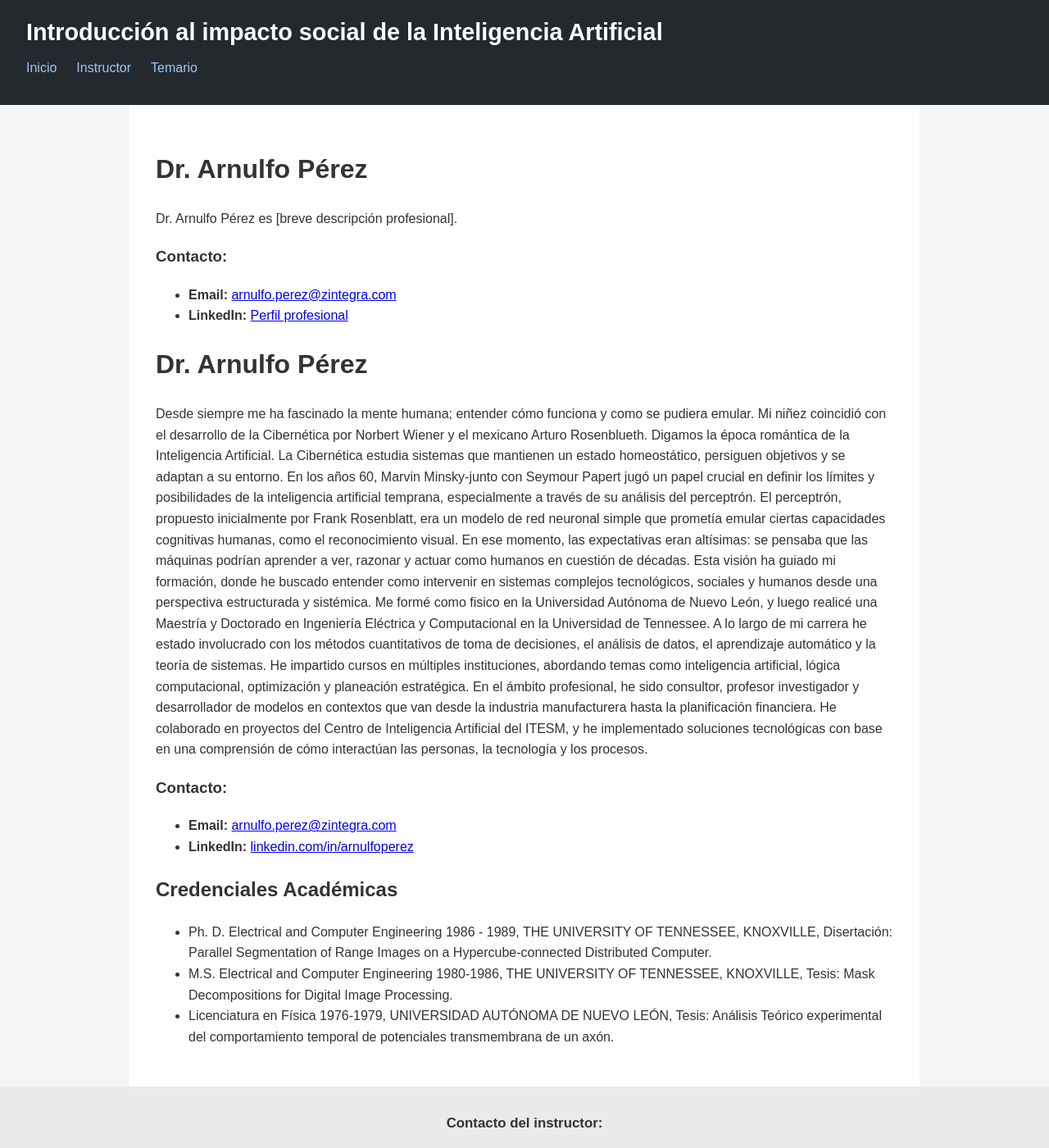
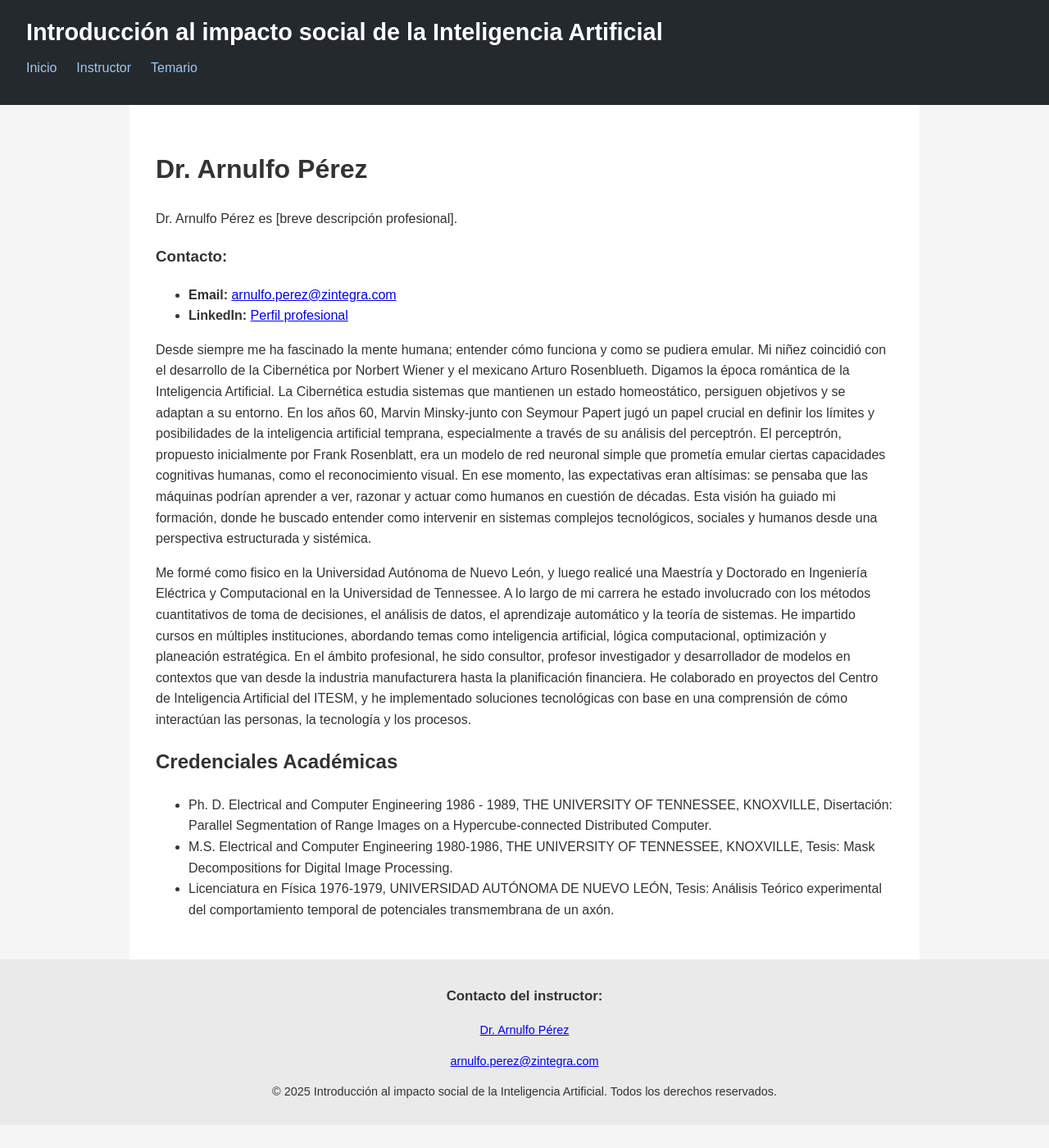
Before and after one commit to ArnulfoPerez/curso_ia, a Jekyll site: the page built from instructor.md, in a window 1280 px wide and 1400 px high. Shown: the whole window at 82% size. Built offline with Jekyll 4.4.1, drawn with Linux system fonts in a browser that asks for light colours.

Commit message:
Update instructor.md
limpiar un poco

```diff
--- a/instructor.md
+++ b/instructor.md
@@ -12,23 +12,9 @@ title: Sobre el Instructor
 - **Email:** [{{ site.instructor.email }}](mailto:{{ site.instructor.email }})
 - **LinkedIn:** [Perfil profesional]({{ site.instructor.linkedin }}){:target="_blank"}
 
-# Dr. Arnulfo Pérez
-
-<div class="instructor-profile">
-  <div class="instructor-info">
 Desde siempre me ha fascinado la mente humana; entender cómo funciona y como se pudiera emular. Mi niñez coincidió con el desarrollo de la Cibernética por Norbert Wiener y el mexicano Arturo Rosenblueth. Digamos la época romántica de la Inteligencia Artificial. La Cibernética estudia sistemas que mantienen un estado homeostático, persiguen objetivos y se adaptan a su entorno. En los años 60, Marvin Minsky-junto con Seymour Papert jugó un papel crucial en definir los límites y posibilidades de la inteligencia artificial temprana, especialmente a través de su análisis del perceptrón. El perceptrón, propuesto inicialmente por Frank Rosenblatt, era un modelo de red neuronal simple que prometía emular ciertas capacidades cognitivas humanas, como el reconocimiento visual. En ese momento, las expectativas eran altísimas: se pensaba que las máquinas podrían aprender a ver, razonar y actuar como humanos en cuestión de décadas. Esta visión ha guiado mi formación, donde he buscado entender como intervenir en sistemas complejos tecnológicos, sociales y humanos desde una perspectiva estructurada y sistémica.
 
 Me formé como fisico en la Universidad Autónoma de Nuevo León, y luego realicé una Maestría y Doctorado en Ingeniería Eléctrica y Computacional en la Universidad de Tennessee. A lo largo de mi carrera he estado involucrado con los métodos cuantitativos de toma de decisiones, el análisis de datos, el aprendizaje automático y la teoría de sistemas. He impartido cursos en múltiples instituciones, abordando temas como inteligencia artificial, lógica computacional, optimización y planeación estratégica. En el ámbito profesional, he sido consultor, profesor investigador y desarrollador de modelos en contextos que van desde la industria manufacturera hasta la planificación financiera. He colaborado en proyectos del Centro de Inteligencia Artificial del ITESM, y he implementado soluciones tecnológicas con base en una comprensión de cómo interactúan las personas, la tecnología y los procesos.
-
-    <div class="contact-info">
-      <h3>Contacto:</h3>
-      <ul>
-        <li><strong>Email:</strong> <a href="mailto:arnulfo.perez@zintegra.com">arnulfo.perez@zintegra.com</a></li>
-        <li><strong>LinkedIn:</strong> <a href="https://www.linkedin.com/in/arnulfoperez/" target="_blank">linkedin.com/in/arnulfoperez</a></li>
-      </ul>
-    </div>
-  </div>
-</div>
 
 ## Credenciales Académicas
 
```
